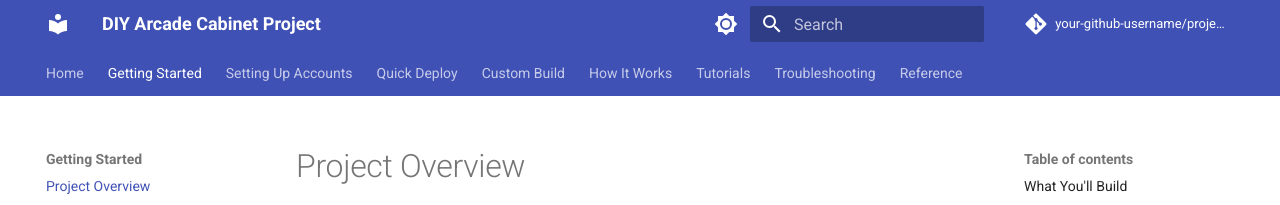
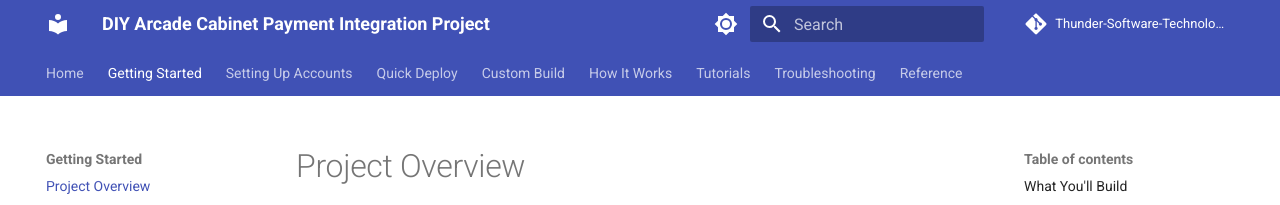
Before and after one commit to Thunder-Software-Technology-Malaysia/arcade-stem, an MkDocs documentation site: the page built from docs/getting-started/overview.md, in a window 1280 px wide. Shown: the top 205 px of the page. Built offline with MkDocs 1.6.1 and Material for MkDocs 9.7.7, drawn with Linux system fonts in a browser that asks for light colours; comment, search, counter and statistics services are not loaded.

Commit message:
docs: refactor mkdocs yaml

```diff
--- a/mkdocs.yml
+++ b/mkdocs.yml
@@ -1,7 +1,7 @@
-site_name: DIY Arcade Cabinet Project
-site_url: https://your-github-username.github.io/project-name
-repo_url: https://github.com/your-github-username/project-name
-repo_name: your-github-username/project-name
+site_name: DIY Arcade Cabinet Payment Integration Project
+site_url: https://thunder-software-technology-malaysia.github.io/arcade-stem/
+repo_url: https://github.com/Thunder-Software-Technology-Malaysia/arcade-stem
+repo_name: Thunder-Software-Technology-Malaysia/arcade-stem
 
 theme:
   name: material
```
